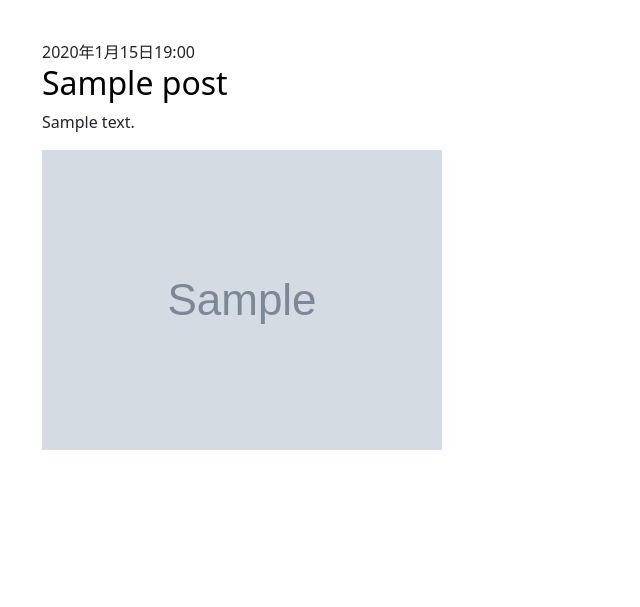
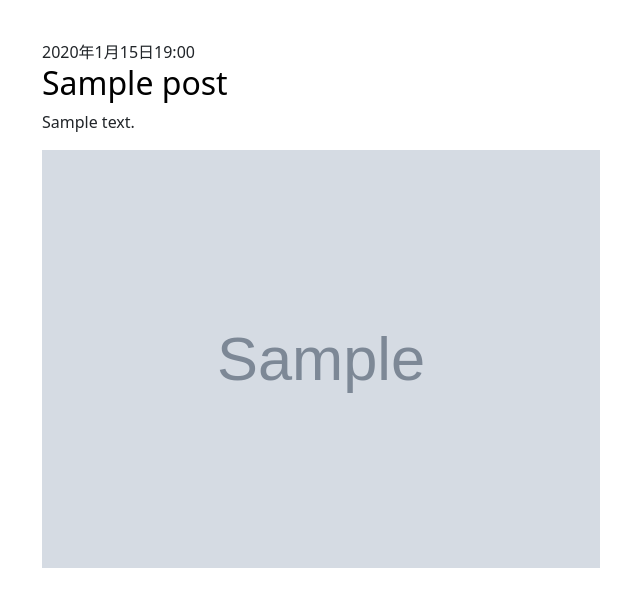
Before and after one commit to u2service/my-first-blog, a Django app: page / in a window 1280 px wide. Shown: the part 106-713 px from the top of the page, without its empty margins (65-705 px from the left). Run offline with Django 5.2, Linux system fonts and the light colour scheme; tables that the repository leaves empty hold one stand-in row (values such as "Sample post"); grey boxes marked "Sample" are stand-in pictures.

Commit message:
post_listでの画像表示を親要素の50%に設定

```diff
--- a/blog/templates/blog/post_list.html
+++ b/blog/templates/blog/post_list.html
@@ -11,7 +11,7 @@
 
             {# ここに画像表示のコードを追加 #}
             {% if post.image %}
-                <img src="{{ post.image.url }}" alt="{{ post.title }}" style="max-width: 100%;">
+                <img src="{{ post.image.url }}" alt="{{ post.title }}" width="50%";>
             {% endif %}
         </article>
     {% endfor %}
```
